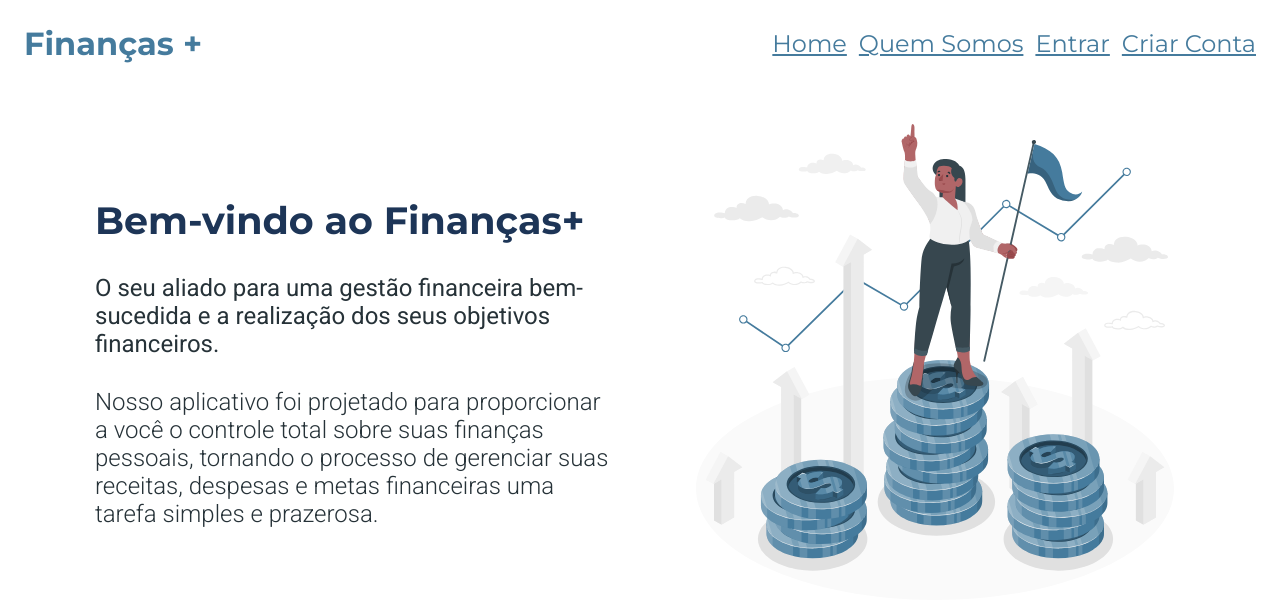
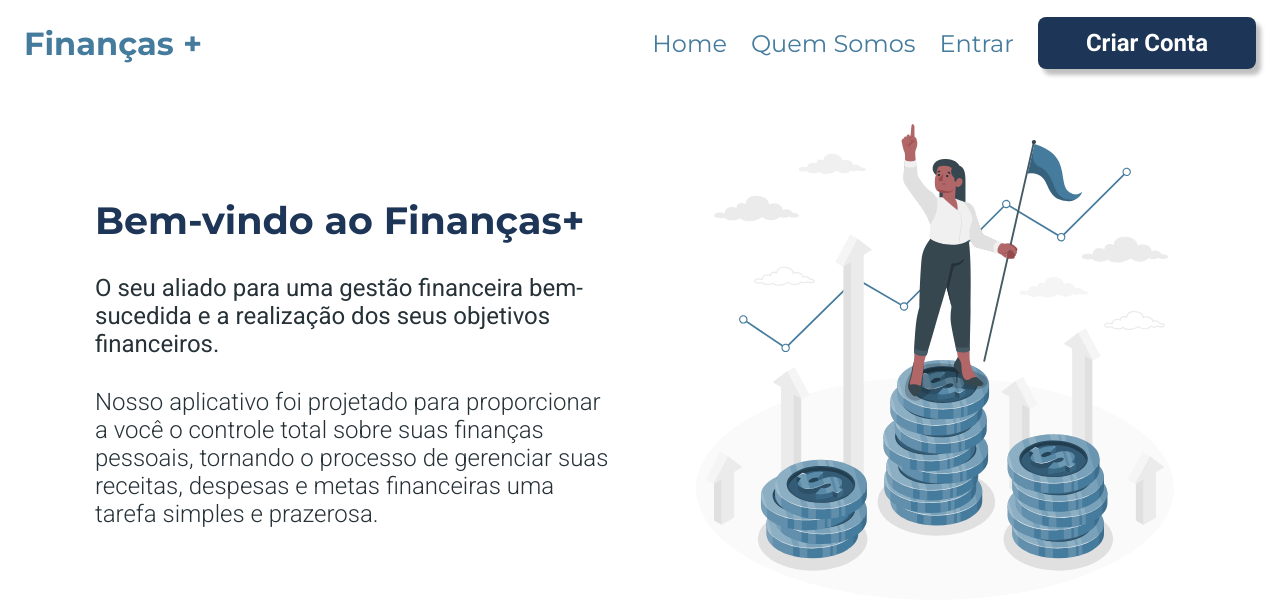
Before and after one commit to lucasrls98/financasmais-rolando, a React (Vite) app: page / in a window 1280 px wide. Shown: the top 610 px of the page. Built offline with nearby package versions, Linux system fonts and the light colour scheme.

Commit message:
feat: ajustes header e botao

```diff
--- a/src/components/Header/Header.jsx
+++ b/src/components/Header/Header.jsx
@@ -11,7 +11,7 @@ const Header = () => {
                     <li><a className={S.links} href="">Home</a></li>
                     <li><a className={S.links} href="">Quem Somos</a></li>
                     <li><a className={S.links} href="">Entrar</a></li>
-                    <li><a className={S.links} href="">Criar Conta</a></li>
+                    <li><a className={`${S.links} ${S.botao}`}  href="">Criar Conta</a></li>
                 </ul>
             </nav>
         </header>
--- a/src/components/Header/header.module.css
+++ b/src/components/Header/header.module.css
@@ -1,27 +1,29 @@
-.header{
-    display:flex;
+.header {
+    display: flex;
     justify-content: space-between;
     align-items: center;
     padding: 1.5rem;
 }
 
-.lista{
+.lista {
     display: flex;
-    gap: 12px;
+    gap: 24px;
+
 }
 
 
-.links{
+.links {
     color: #457b9d;
     font-family: Montserrat;
     font-size: 24px;
     font-style: normal;
     font-weight: 400;
     line-height: normal;
+    text-decoration: none;
 
 }
 
-.logo{
+.logo {
     color: #457B9D;
     font-family: Montserrat;
     font-size: 32px;
@@ -29,3 +31,18 @@
     font-weight: 700;
     line-height: normal;
 }
+
+.botao {
+    width: 215px;
+    height: 52px;
+    border-radius: 8px;
+    background: #1D3557;
+    box-shadow: 5px 6px 4px 0px rgba(0, 0, 0, 0.25);
+    padding: 12px 48px;
+    color: #FFF;
+    font-family: Roboto;
+    font-size: 24px;
+    font-style: normal;
+    font-weight: 700;
+    line-height: normal;
+}
```
